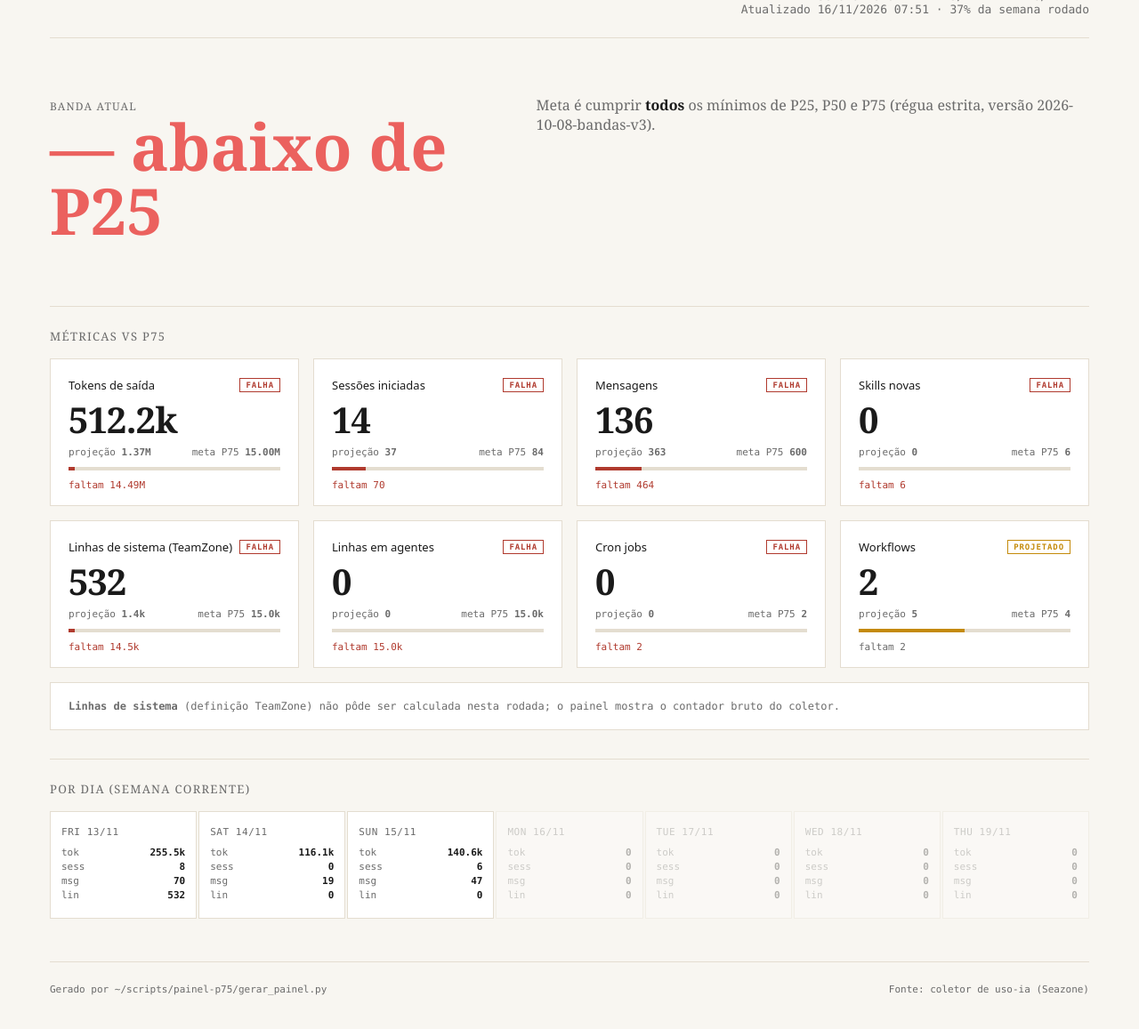
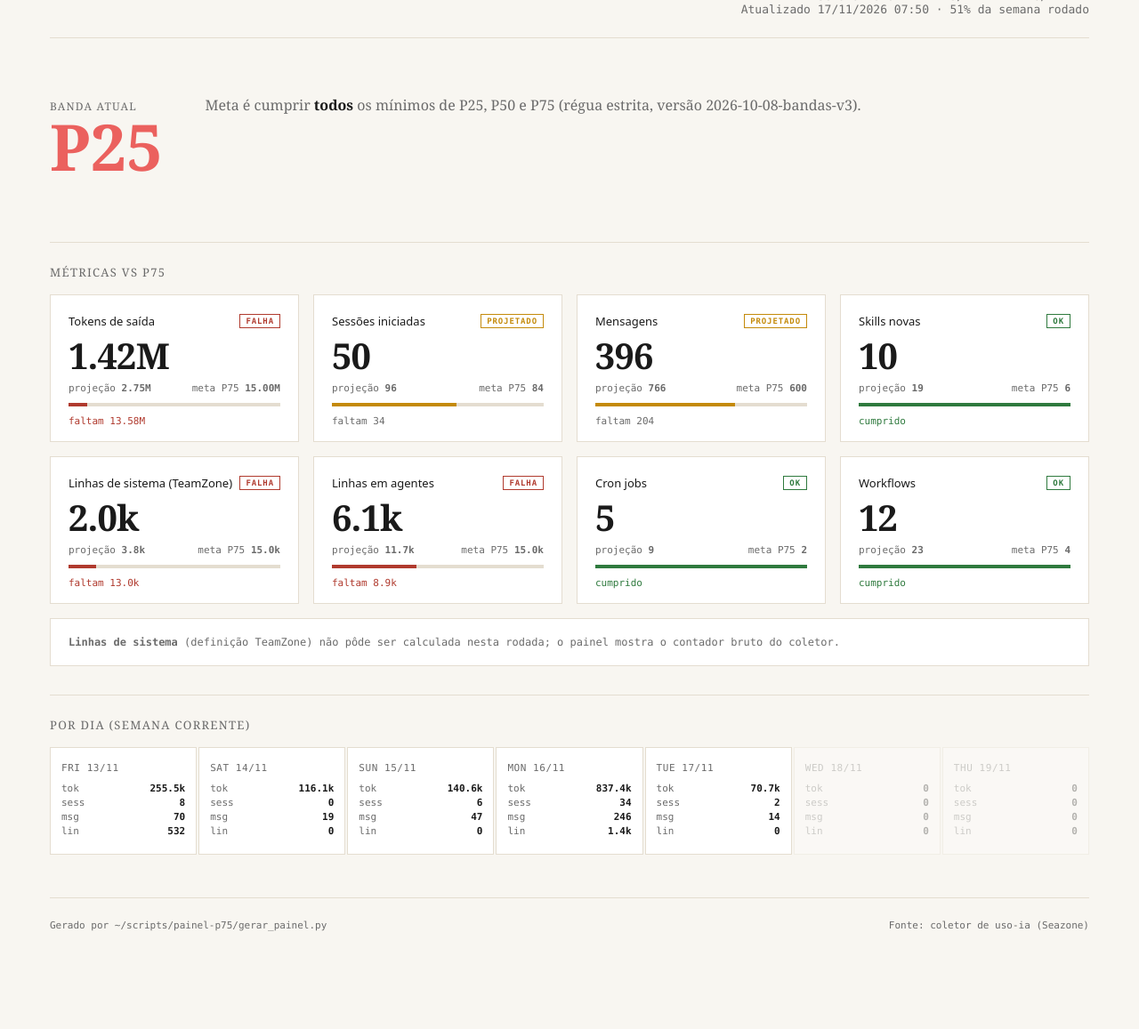
Before and after one commit to raayeoliveira/painel-p75, a plain HTML site: page index.html in a window 1280 px wide. Shown: the part 101-1258 px from the top of the page at 89% size. After the commit the page ends 1220 px from the top, so only its background shows below. Drawn offline with Linux system fonts and the light colour scheme.

Commit message:
atualiza painel P75 2026-11-17 07:50
Co-authored-by: Claude Opus 4.7 (1M context) <noreply@anthropic.com>

```diff
--- a/index.html
+++ b/index.html
@@ -69,14 +69,14 @@
     <div class="meta">
       <div>Rayanne Oliveira · BackOffice Franquias</div>
       <div>Semana 2026-W47 · 13/11 17h → 20/11 17h</div>
-      <div>Atualizado 16/11/2026 07:51 · 37% da semana rodado</div>
+      <div>Atualizado 17/11/2026 07:50 · 51% da semana rodado</div>
     </div>
   </header>
 
   <section class="faixa-banda">
     <div>
       <div class="label">Banda atual</div>
-      <div class="valor">— abaixo de P25</div>
+      <div class="valor">P25</div>
     </div>
     <div class="meta-p75">
       Meta é cumprir <strong>todos</strong> os mínimos de P25, P50 e P75 (régua estrita, versão 2026-10-08-bandas-v3).
@@ -91,104 +91,104 @@
             <h3>Tokens de saída</h3>
             <span class="selo-falha">FALHA</span>
           </header>
-          <div class="numero">512.2k</div>
+          <div class="numero">1.42M</div>
           <div class="legenda">
-            <span>projeção <strong>1.37M</strong></span>
+            <span>projeção <strong>2.75M</strong></span>
             <span>meta P75 <strong>15.00M</strong></span>
           </div>
-          <div class="barra"><div class="preencher" style="width:3%"></div></div>
-          <div class="gap">faltam 14.49M</div>
+          <div class="barra"><div class="preencher" style="width:9%"></div></div>
+          <div class="gap">faltam 13.58M</div>
         </article>
-        <article class="card falha">
+        <article class="card projetado">
           <header>
             <h3>Sessões iniciadas</h3>
-            <span class="selo-falha">FALHA</span>
+            <span class="selo-projetado">PROJETADO</span>
           </header>
-          <div class="numero">14</div>
+          <div class="numero">50</div>
           <div class="legenda">
-            <span>projeção <strong>37</strong></span>
+            <span>projeção <strong>96</strong></span>
             <span>meta P75 <strong>84</strong></span>
           </div>
-          <div class="barra"><div class="preencher" style="width:16%"></div></div>
-          <div class="gap">faltam 70</div>
+          <div class="barra"><div class="preencher" style="width:59%"></div></div>
+          <div class="gap">faltam 34</div>
         </article>
-        <article class="card falha">
+        <article class="card projetado">
           <header>
             <h3>Mensagens</h3>
-            <span class="selo-falha">FALHA</span>
+            <span class="selo-projetado">PROJETADO</span>
           </header>
-          <div class="numero">136</div>
+          <div class="numero">396</div>
           <div class="legenda">
-            <span>projeção <strong>363</strong></span>
+            <span>projeção <strong>766</strong></span>
             <span>meta P75 <strong>600</strong></span>
           </div>
-          <div class="barra"><div class="preencher" style="width:22%"></div></div>
-          <div class="gap">faltam 464</div>
+          <div class="barra"><div class="preencher" style="width:66%"></div></div>
+          <div class="gap">faltam 204</div>
         </article>
-        <article class="card falha">
+        <article class="card ok">
           <header>
             <h3>Skills novas</h3>
-            <span class="selo-falha">FALHA</span>
+            <span class="selo-ok">OK</span>
           </header>
-          <div class="numero">0</div>
+          <div class="numero">10</div>
           <div class="legenda">
-            <span>projeção <strong>0</strong></span>
+            <span>projeção <strong>19</strong></span>
             <span>meta P75 <strong>6</strong></span>
           </div>
-          <div class="barra"><div class="preencher" style="width:0%"></div></div>
-          <div class="gap">faltam 6</div>
+          <div class="barra"><div class="preencher" style="width:100%"></div></div>
+          <div class="gap">cumprido</div>
         </article>
         <article class="card falha">
           <header>
             <h3>Linhas de sistema (TeamZone)</h3>
             <span class="selo-falha">FALHA</span>
           </header>
-          <div class="numero">532</div>
+          <div class="numero">2.0k</div>
           <div class="legenda">
-            <span>projeção <strong>1.4k</strong></span>
+            <span>projeção <strong>3.8k</strong></span>
             <span>meta P75 <strong>15.0k</strong></span>
           </div>
-          <div class="barra"><div class="preencher" style="width:3%"></div></div>
-          <div class="gap">faltam 14.5k</div>
+          <div class="barra"><div class="preencher" style="width:13%"></div></div>
+          <div class="gap">faltam 13.0k</div>
         </article>
         <article class="card falha">
           <header>
             <h3>Linhas em agentes</h3>
             <span class="selo-falha">FALHA</span>
           </header>
-          <div class="numero">0</div>
+          <div class="numero">6.1k</div>
           <div class="legenda">
-            <span>projeção <strong>0</strong></span>
+            <span>projeção <strong>11.7k</strong></span>
             <span>meta P75 <strong>15.0k</strong></span>
           </div>
-          <div class="barra"><div class="preencher" style="width:0%"></div></div>
-          <div class="gap">faltam 15.0k</div>
+          <div class="barra"><div class="preencher" style="width:40%"></div></div>
+          <div class="gap">faltam 8.9k</div>
         </article>
-        <article class="card falha">
+        <article class="card ok">
           <header>
             <h3>Cron jobs</h3>
-            <span class="selo-falha">FALHA</span>
+            <span class="selo-ok">OK</span>
           </header>
-          <div class="numero">0</div>
+          <div class="numero">5</div>
           <div class="legenda">
-            <span>projeção <strong>0</strong></span>
+            <span>projeção <strong>9</strong></span>
             <span>meta P75 <strong>2</strong></span>
           </div>
-          <div class="barra"><div class="preencher" style="width:0%"></div></div>
-          <div class="gap">faltam 2</div>
+          <div class="barra"><div class="preencher" style="width:100%"></div></div>
+          <div class="gap">cumprido</div>
         </article>
-        <article class="card projetado">
+        <article class="card ok">
           <header>
             <h3>Workflows</h3>
-            <span class="selo-projetado">PROJETADO</span>
+            <span class="selo-ok">OK</span>
           </header>
-          <div class="numero">2</div>
+          <div class="numero">12</div>
           <div class="legenda">
-            <span>projeção <strong>5</strong></span>
+            <span>projeção <strong>23</strong></span>
             <span>meta P75 <strong>4</strong></span>
           </div>
-          <div class="barra"><div class="preencher" style="width:50%"></div></div>
-          <div class="gap">faltam 2</div>
+          <div class="barra"><div class="preencher" style="width:100%"></div></div>
+          <div class="gap">cumprido</div>
         </article>
   </div>
 
@@ -221,18 +221,18 @@
           <div class="dia-metrica"><span>msg</span><strong>47</strong></div>
           <div class="dia-metrica"><span>lin</span><strong>0</strong></div>
         </div>
-        <div class="dia vazio">
+        <div class="dia ativo">
           <div class="dia-rotulo">mon 16/11</div>
-          <div class="dia-metrica"><span>tok</span><strong>0</strong></div>
-          <div class="dia-metrica"><span>sess</span><strong>0</strong></div>
-          <div class="dia-metrica"><span>msg</span><strong>0</strong></div>
-          <div class="dia-metrica"><span>lin</span><strong>0</strong></div>
+          <div class="dia-metrica"><span>tok</span><strong>837.4k</strong></div>
+          <div class="dia-metrica"><span>sess</span><strong>34</strong></div>
+          <div class="dia-metrica"><span>msg</span><strong>246</strong></div>
+          <div class="dia-metrica"><span>lin</span><strong>1.4k</strong></div>
         </div>
-        <div class="dia vazio">
+        <div class="dia ativo">
           <div class="dia-rotulo">tue 17/11</div>
-          <div class="dia-metrica"><span>tok</span><strong>0</strong></div>
-          <div class="dia-metrica"><span>sess</span><strong>0</strong></div>
-          <div class="dia-metrica"><span>msg</span><strong>0</strong></div>
+          <div class="dia-metrica"><span>tok</span><strong>70.7k</strong></div>
+          <div class="dia-metrica"><span>sess</span><strong>2</strong></div>
+          <div class="dia-metrica"><span>msg</span><strong>14</strong></div>
           <div class="dia-metrica"><span>lin</span><strong>0</strong></div>
         </div>
         <div class="dia vazio">
```
